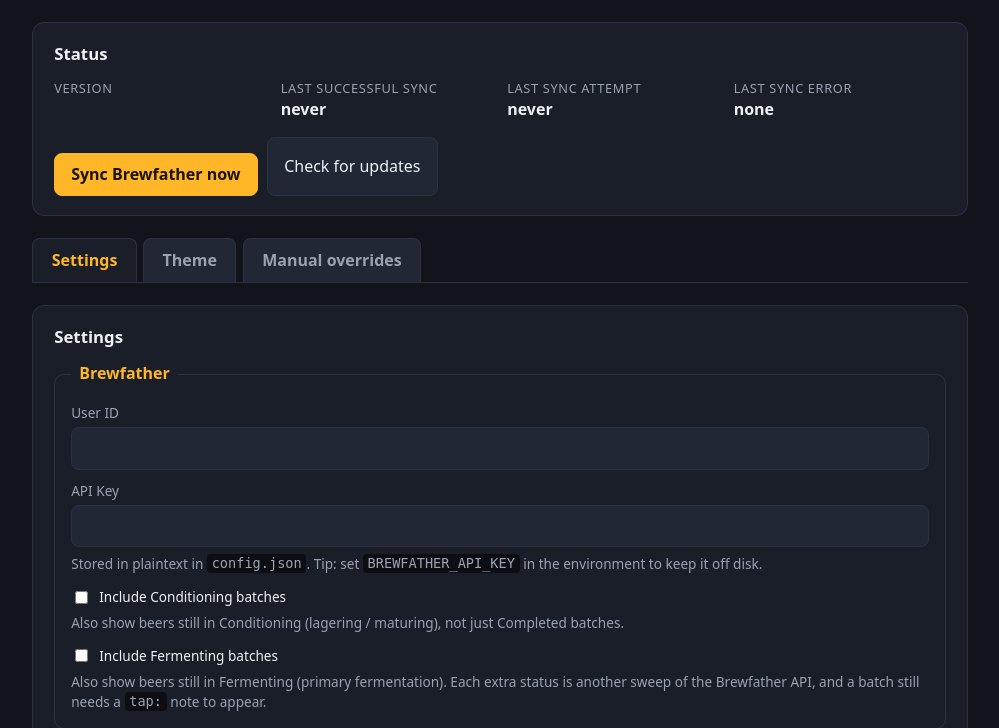
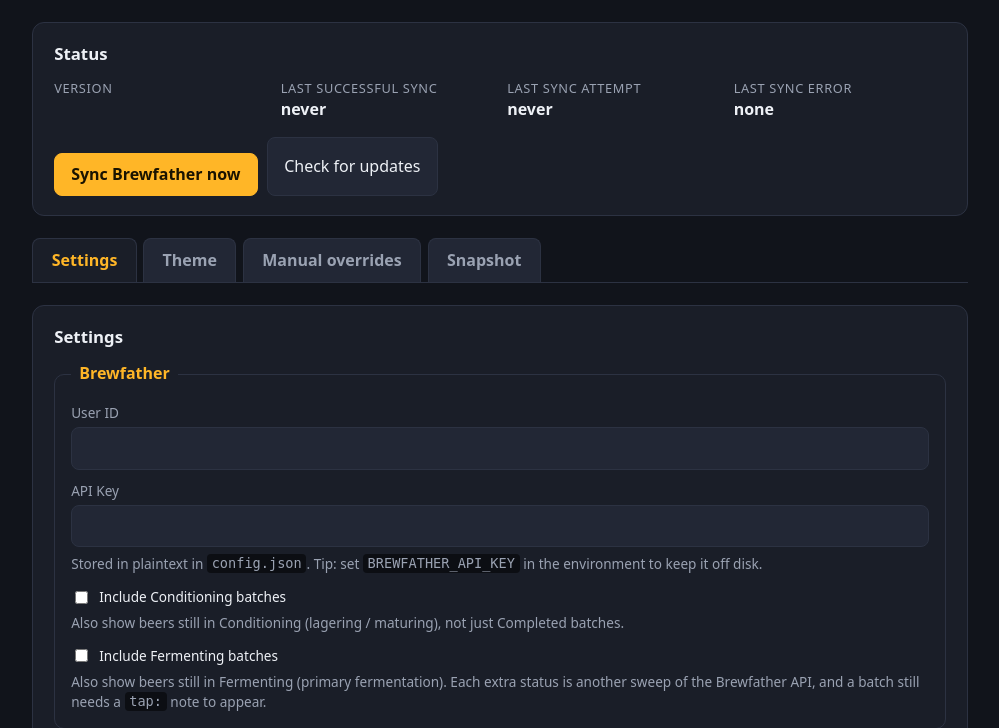
Before and after one commit to jceccato/tv-taplist, a FastAPI app: template templates/admin.html in a window 1280 px wide. Shown: the part 73-801 px from the top of the page, without its empty margins (140-1139 px from the left). Run offline with FastAPI, Linux system fonts and the light colour scheme; the template is opened without the code that fills it, so the values that code supplies are empty; parts of the project's set-up code (start-up, migrations or seed data) failed here and were passed over; some libraries are stand-ins or nearby versions.

Commit message:
feat(admin): a Snapshot tab for the export and import controls
Its own tab rather than a panel on Settings: a Snapshot is not a setting - it
does not save with the settings form, it covers the beers and the archive as
well as the settings, and Import replaces data, so it does not belong one
mis-click away from "Save settings". A credentials checkbox sitting inside the
Settings tab without a `form=` association would also be a trap, given admin.js
normalises that form's checkboxes by iterating `form.elements`.

The credential checkbox is hidden rather than disabled when the key comes from
the environment or is unset, because a checkbox that silently does nothing is
worse than no checkbox.

The browser never decides whether to prompt. The stage response carries the case
the server resolved and the facts behind it; this code renders the matching
copy. The rule lives in `snapshot.plan_import` and only there.

Refs #29

Co-Authored-By: Claude Opus 5 <noreply@anthropic.com>

```diff
--- a/static/css/admin.css
+++ b/static/css/admin.css
@@ -143,6 +143,9 @@ select {
 .slider-row input[type=number] { width: 5rem; }
 
 .panel-sep { border: 0; border-top: 1px solid var(--border); margin: 1.4rem 0 1rem; }
+/* A hint that carries a consequence rather than an explanation - the Snapshot's
+   plaintext-credential warning is the only one so far. */
+.hint.warn { color: var(--warn); }
 .btn-row { display: flex; gap: 0.6rem; margin-top: 0.8rem; }
 /* Upload / Remove logo buttons share the row equally (same size). */
 .btn-row .btn { flex: 1 1 0; text-align: center; margin-top: 0; }
--- a/static/js/admin.js
+++ b/static/js/admin.js
@@ -506,4 +506,129 @@
       }
     });
   }
+
+  // ---- Snapshot: export + import ----
+  // The import is two steps on purpose. Which Brewfather question to ask (if
+  // any) depends on whether the *Snapshot* carries a key, which nothing here
+  // can see - so the file is uploaded and validated first, and the server
+  // answers with the case. This code renders the case it is handed; it never
+  // works out which one applies. Uploading twice instead would mean sending a
+  // Snapshot that can run to gigabytes over the venue's LAN a second time.
+  const snapshotExportBtn = document.getElementById("snapshot-export");
+  if (snapshotExportBtn) {
+    snapshotExportBtn.addEventListener("click", () => {
+      const opt = document.getElementById("snapshot-credentials");
+      // A plain navigation, not fetch: the browser then owns the download,
+      // including its progress UI on a Snapshot that takes minutes.
+      const url = "/admin/snapshot" + (opt && opt.checked ? "?credentials=true" : "");
+      window.location.assign(url);
+    });
+  }
+
+  const snapshotForm = document.getElementById("snapshot-import-form");
+  if (snapshotForm) {
+    const fileInput = document.getElementById("snapshot-file");
+    const panel = document.getElementById("snapshot-decision");
+    const text = document.getElementById("snapshot-decision-text");
+    const choice = document.getElementById("snapshot-decision-choice");
+    const uploadBtn = document.getElementById("snapshot-import");
+    const confirmBtn = document.getElementById("snapshot-confirm");
+    const cancelBtn = document.getElementById("snapshot-cancel");
+
+    function hidePanel() {
+      panel.hidden = true;
+      choice.hidden = true;
+      text.textContent = "";
+    }
+
+    // One sentence per case, matching the server's `decision`. The strings live
+    // here rather than being sent down because they are UI copy, but the choice
+    // of which one to show is the server's.
+    function describe(res) {
+      if (res.decision === "environment") {
+        return "This box's Brewfather key comes from an environment variable, so it will keep "
+          + "syncing whatever happens here - an import cannot clear an environment variable. "
+          + "The Snapshot's Brewfather beers are skipped, because the next sync would replace "
+          + "them within minutes anyway. Everything else is imported.";
+      }
+      if (res.decision === "choose") {
+        if (res.box_has_key && res.snapshot_has_key) {
+          return "This box has a Brewfather key and so does the Snapshot. This box's own key is "
+            + "kept - an import never replaces a working key. Choose what happens next:";
+        }
+        if (res.box_has_key) {
+          return "This box has a Brewfather key in its settings. Choose what happens next:";
+        }
+        return "This Snapshot carries a Brewfather key. Restoring it would let this box sync, "
+          + "and syncing rewrites every Brewfather tap. Choose what happens next:";
+      }
+      return "Neither this box nor the Snapshot has a Brewfather key, so nothing will sync over "
+        + "the restored beers. Everything in the Snapshot is imported.";
+    }
+
+    snapshotForm.addEventListener("submit", async (e) => {
+      e.preventDefault();
+      const file = fileInput.files && fileInput.files[0];
+      if (!file) {
+        showToast("Choose a Snapshot zip first.", "err");
+        return;
+      }
+      uploadBtn.disabled = true;
+      const original = uploadBtn.textContent;
+      uploadBtn.textContent = "Checking…";
+      hidePanel();
+      try {
+        // The file IS the body - no multipart wrapper - so the server can
+        // stream it straight to disk without a size cap meant for beer photos.
+        const res = await postForm("/admin/snapshot/stage", file);
+        text.textContent = describe(res);
+        choice.hidden = res.decision !== "choose";
+        panel.hidden = false;
+      } catch (err) {
+        showToast("Snapshot refused: " + err.message, "err");
+      } finally {
+        uploadBtn.disabled = false;
+        uploadBtn.textContent = original;
+      }
+    });
+
+    confirmBtn.addEventListener("click", async () => {
+      const picked = choice.hidden
+        ? null
+        : choice.querySelector('input[name="keep_syncing"]:checked');
+      const fd = new FormData();
+      // Blank means "the operator was never asked", which the server accepts
+      // only for the two cases that carry no question.
+      fd.append("keep_syncing", picked ? picked.value : "");
+      confirmBtn.disabled = true;
+      const original = confirmBtn.textContent;
+      confirmBtn.textContent = "Restoring…";
+      try {
+        const res = await postForm("/admin/snapshot/import", fd);
+        const skipped = res.counts.brewfather_skipped;
+        showToast(
+          "Snapshot restored: " + res.counts.taps + " tap file(s), "
+          + res.counts.old_beers + " archived file(s)"
+          + (skipped ? ", " + skipped + " Brewfather file(s) skipped" : "")
+          + ". Reloading…", "ok");
+        setTimeout(() => location.reload(), 1200);
+      } catch (err) {
+        showToast("Import failed: " + err.message, "err");
+        confirmBtn.disabled = false;
+        confirmBtn.textContent = original;
+      }
+    });
+
+    cancelBtn.addEventListener("click", async () => {
+      hidePanel();
+      snapshotForm.reset();
+      try {
+        await postForm("/admin/snapshot/discard", new FormData());
+      } catch (err) {
+        // The staged copy is replaced by the next upload regardless, so a
+        // failure here costs disk space and nothing else.
+        showToast("Could not discard the uploaded Snapshot: " + err.message, "warn");
+      }
+    });
+  }
 })();
--- a/templates/admin.html
+++ b/templates/admin.html
@@ -100,6 +100,7 @@ min="{{ bounds[field].min }}"{% if bounds[field].max is not none %} max="{{ boun
       <button class="tab active" type="button" data-tab="settings" role="tab">Settings</button>
       <button class="tab" type="button" data-tab="theme" role="tab">Theme</button>
       <button class="tab" type="button" data-tab="overrides" role="tab">Manual overrides</button>
+      <button class="tab" type="button" data-tab="snapshot" role="tab">Snapshot</button>
     </nav>
 
     <!-- ===== Settings tab ===== -->
@@ -438,6 +439,63 @@ min="{{ bounds[field].min }}"{% if bounds[field].max is not none %} max="{{ boun
         </div>
       </section>
     </div>
+
+    <!-- ===== Snapshot tab =====
+         Its own tab rather than a panel on Settings: a Snapshot is not a
+         setting - it does not save with the settings form, it covers the beers
+         and the archive as well as the settings, and Import replaces data, so
+         it does not belong one mis-click away from "Save settings". -->
+    <div class="tab-panel" id="tab-snapshot" role="tabpanel" hidden>
+      <section class="card-panel">
+        <h2>Export a Snapshot</h2>
+        <p class="hint">A Snapshot is this board as it stands right now, packaged as a zip that mirrors your data directory: settings, every tap file and photo from both sources, the archived beers, and your venue logo. Restoring one is unpacking it - you can import it here, or unzip it straight into the data directory of a stopped box.</p>
+        <p class="hint">It never contains the sync status or the <code>.data_dir_id</code> file. Both belong to the box, not to the data.</p>
+
+        {% if snapshot_credential_option %}
+          <label class="checkbox">
+            <input type="checkbox" id="snapshot-credentials">
+            Include the Brewfather credentials
+          </label>
+          <p class="hint warn">The Snapshot is not encrypted. Ticking this writes your Brewfather API key into the zip in plaintext, so treat the file like the key itself. Leave it unticked and the Snapshot's Brewfather fields are blank - you paste the key in after restoring.</p>
+        {% endif %}
+
+        <div class="btn-row">
+          <button class="btn primary" type="button" id="snapshot-export">Download Snapshot</button>
+        </div>
+
+        <hr class="panel-sep">
+        <h2>Import a Snapshot</h2>
+        <p class="hint">Restoring replaces any file the Snapshot carries and leaves everything else alone. A file that is not a Snapshot is refused whole, with nothing changed.</p>
+        <form id="snapshot-import-form">
+          <input type="file" id="snapshot-file" accept=".zip,application/zip">
+          <div class="btn-row">
+            <button class="btn primary" type="submit" id="snapshot-import">Upload and check</button>
+          </div>
+        </form>
+
+        <!-- Filled in from the server's answer after the upload is validated.
+             The browser never works out which case applies. -->
+        <div id="snapshot-decision" hidden>
+          <hr class="panel-sep">
+          <h3>Brewfather</h3>
+          <p id="snapshot-decision-text"></p>
+          <div id="snapshot-decision-choice" hidden>
+            <label class="checkbox">
+              <input type="radio" name="keep_syncing" value="true" checked>
+              Keep syncing from Brewfather. The Snapshot's Brewfather beers are skipped - the next sync would replace them within minutes anyway.
+            </label>
+            <label class="checkbox">
+              <input type="radio" name="keep_syncing" value="false">
+              Stop syncing. The Brewfather key is cleared and the Snapshot's Brewfather beers are imported and stay put.
+            </label>
+          </div>
+          <div class="btn-row">
+            <button class="btn primary" type="button" id="snapshot-confirm">Restore this Snapshot</button>
+            <button class="btn" type="button" id="snapshot-cancel">Cancel</button>
+          </div>
+        </div>
+      </section>
+    </div>
   </main>
 
   <script src="/static/js/admin.js?v={{ asset_v }}" defer></script>
```
